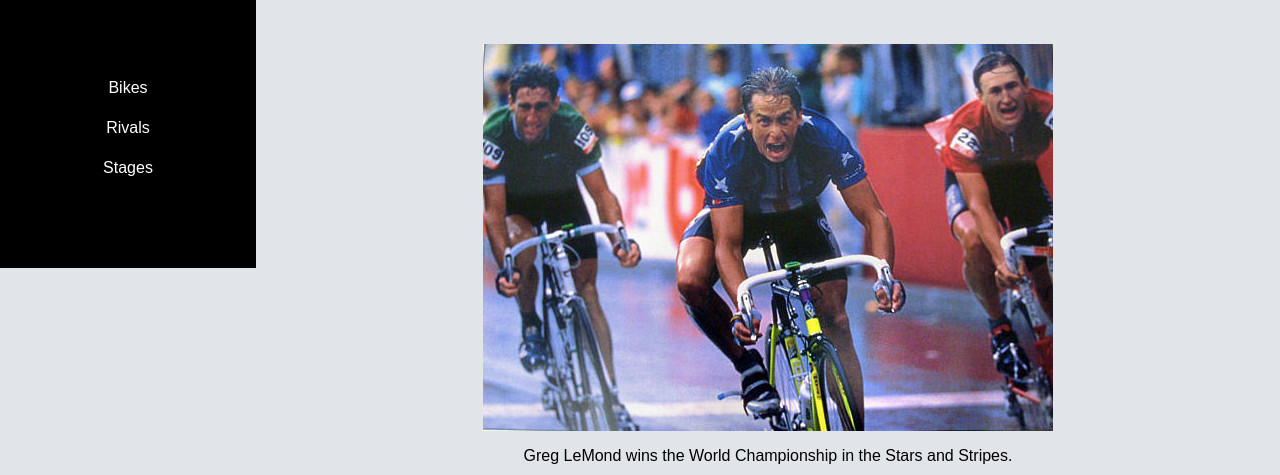
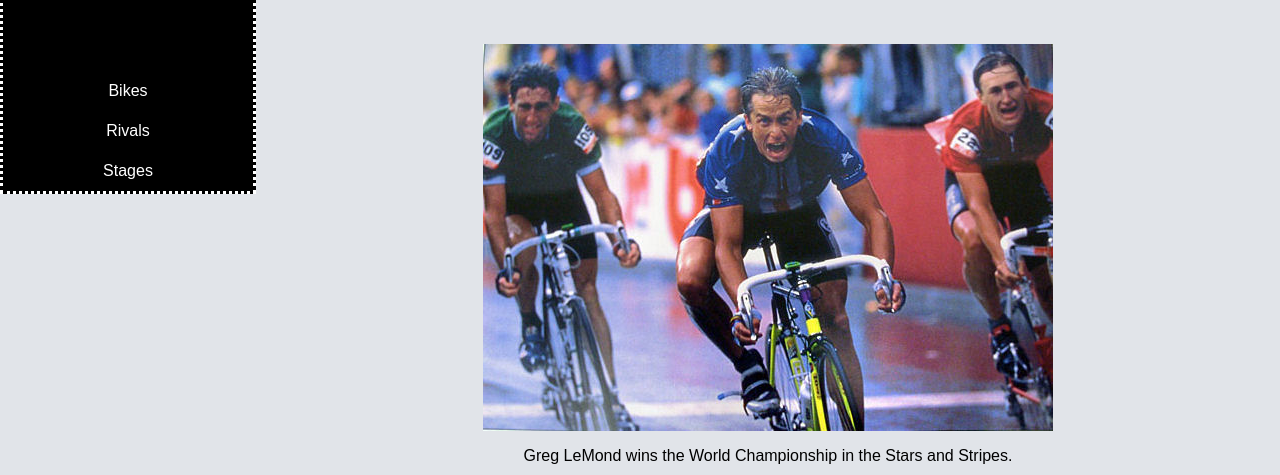
Before and after one commit to chriswmills/mockup-practice, a plain HTML site: page week4-practice/lemond.html in a window 1280 px wide. Shown: the part 83-558 px from the top of the page. Drawn offline with Linux system fonts and the light colour scheme.

Commit message:
trying to unhose myself

```diff
--- a/week4-practice/styles/lemond-stylesheet.css
+++ b/week4-practice/styles/lemond-stylesheet.css
@@ -26,13 +26,15 @@ header li {float:left;
 
 aside ul  {float:left;
           width:20%;
-          padding-bottom: 5rem;
+          min-height: 100%;
+          border-style: dotted;
           background-color: black;
           text-align: center;
           color: white;
           list-style: none;
           line-height: 2.5rem;
 }
+
 
 li#padlink {padding-top: 4.5rem;}
 
--- a/week4-practice/styles/stylesheet.css
+++ b/week4-practice/styles/stylesheet.css
@@ -29,6 +29,7 @@ li#lastlink {border-right: none;}
 
 aside ul  {float:left;
           width:20%;
+          height: 30rem;
           background-color: rgb(193,176,212);
           text-align: center;
           color: white;
```
Also changed, not shown: week4-practice/index.html (+2 -2 lines).
